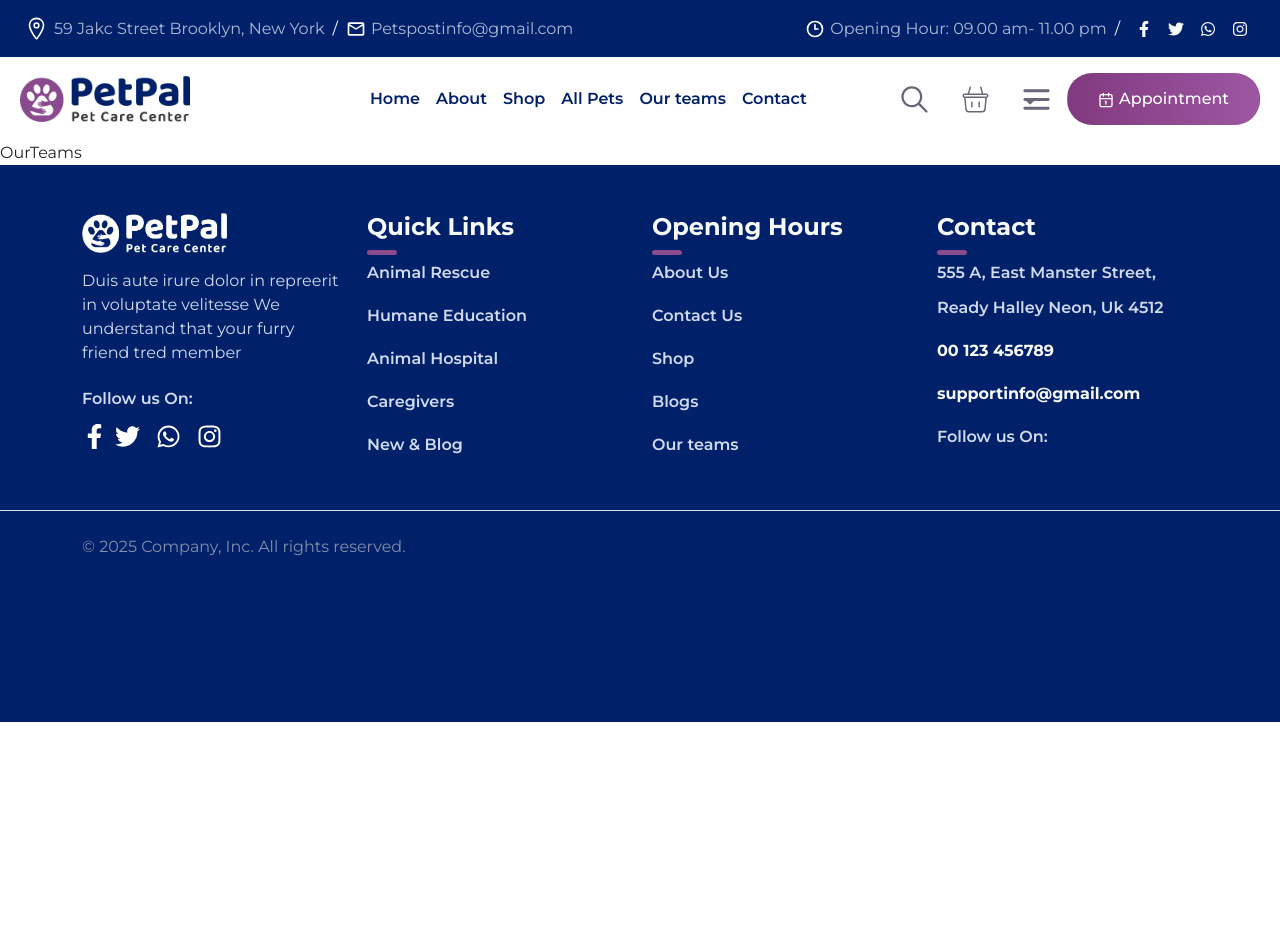
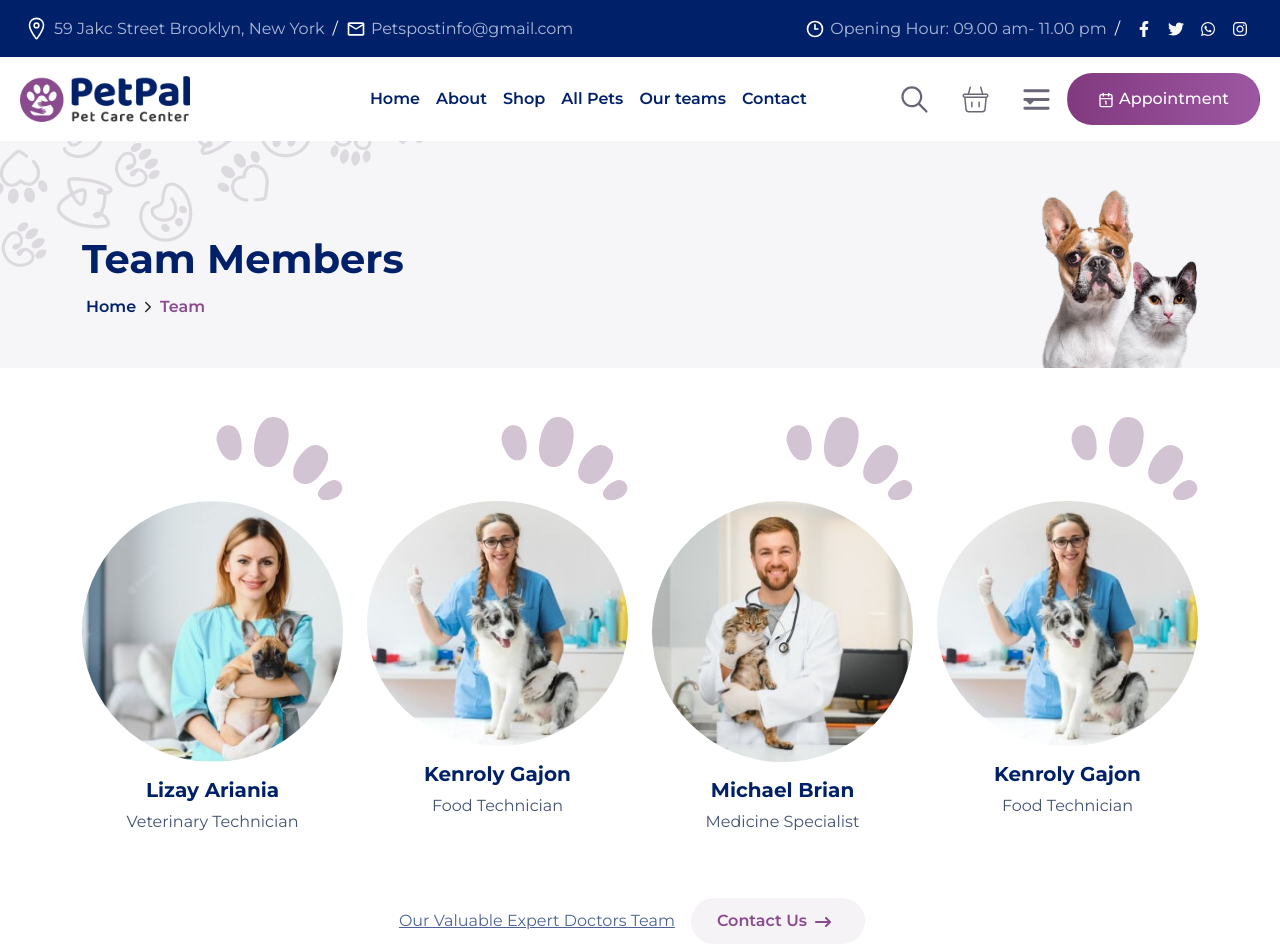
Before and after one commit to gahramanova/Petpal, a React (Vite) app: page /ourteams in a window 1280 px wide. Shown: the top 952 px of the page. Before the commit the page ends 800 px from the top, so only its background shows below. Built offline with nearby package versions, Linux system fonts and the light colour scheme.

Commit message:
Completed our teams page

```diff
--- /dev/null
+++ b/src/assets/sass/_ourteams.scss
@@ -0,0 +1,43 @@
+.team-section-one {
+    width: 100%;
+    height: auto;
+    background-color: #F6F5F7;
+    background-image: url("../img/animation.png") ;
+    background-position: cover;
+    background-repeat: no-repeat;
+
+    h1 {
+        color: #002169;
+    }
+}
+
+.team-section-two {
+    .team {
+        .card {
+            border: none;
+            background-color: none;
+            img {
+                object-fit: cover;
+                border-radius: 50%;
+                width: 100%;
+            }
+            .card-body {
+                h5 {
+                    color: #002168;
+                    font-weight: 700;
+                }
+                p {
+                    color: #445374;
+                }
+            }
+
+        }
+        .see-all-doctors {
+            background-color: #F6F3F6;
+            border-radius: 30px;
+            padding: 10px 25px;
+            color: #894B8D;
+            font-weight: 600;
+        }
+    }
+}
--- a/src/assets/sass/style.scss
+++ b/src/assets/sass/style.scss
@@ -3,4 +3,5 @@
 @forward "home";
 @forward "partners";
 @forward "about";
-@forward "shop"
+@forward "shop";
+@forward "ourteams"
--- a/src/pages/OurTeams.tsx
+++ b/src/pages/OurTeams.tsx
@@ -1,7 +1,99 @@
+import { IoIosArrowForward } from "react-icons/io"
+import { Link, NavLink } from "react-router-dom"
+import animals from "../assets/img/animals.png"
+import teamOne from "../assets/img/teamOne.jpg"
+import teamTwo from "../assets/img/teamTwo.jpg"
+import teamThree from "../assets/img/teamThree.jpg"
+import cardIcon from "../assets/img/cardIcon.svg"
+import { FaArrowRightLong } from "react-icons/fa6"
+
 
 const OurTeams = () => {
   return (
-    <div>OurTeams</div>
+    <>
+     <section className="team-section-one">
+        <div className="container">
+          <div className="d-flex justify-content-between align-items-center pt-5">
+            <div>
+              <h1 className="fw-bold">Team Members</h1>
+              <ul className="nav">
+                <li><NavLink to="/" className="nav-link p-1">Home</NavLink> </li>
+                <IoIosArrowForward style={{ alignSelf: "center" }} />
+                <li ><NavLink to="/ourteams" className="nav-link p-1" style={{ color: "#894B8D" }}>Team</NavLink></li>
+              </ul>
+            </div>
+            <div className="d-flex justify-content-end">
+              <img className="animals" src={animals} style={{ width: "100%" }} />
+            </div>
+          </div>
+        </div>
+      </section>
+      <section className="team-section-two">
+      <div className="container">
+      <div className="team mt-5">
+            <div className="row g-4">
+              <div className="col-12 col-sm-6 col-md-3 col-lg-3">
+                <div className="d-flex justify-content-end align-items-end">
+                  <img src={cardIcon} />
+                </div>
+                <div className="card">
+                  <img src={teamOne} className="card-img-top" />
+                  <div className="card-body">
+                    <h5 className="card-title text-center">Lizay Ariania</h5>
+                    <p className="card-text text-center">Veterinary Technician</p>
+
+                  </div>
+                </div>
+              </div>
+              <div className="col-12 col-sm-6 col-md-3 col-lg-3">
+                <div className="d-flex justify-content-end align-items-end">
+                  <img src={cardIcon} />
+                </div>
+                <div className="card">
+                  <img src={teamTwo} className="card-img-top" />
+                  <div className="card-body">
+                    <h5 className="card-title text-center">Kenroly Gajon</h5>
+                    <p className="card-text text-center">Food Technician</p>
+
+                  </div>
+                </div>
+              </div>
+              <div className="col-12 col-sm-6 col-md-3 col-lg-3">
+                <div className="d-flex justify-content-end align-items-end">
+                  <img src={cardIcon} />
+                </div>
+                <div className="card">
+                  <img src={teamThree} className="card-img-top" />
+                  <div className="card-body">
+                    <h5 className="card-title text-center">Michael Brian</h5>
+                    <p className="card-text text-center">Medicine Specialist</p>
+
+                  </div>
+                </div>
+              </div>
+              <div className="col-12 col-sm-6 col-md-3 col-lg-3">
+                <div className="d-flex justify-content-end align-items-end">
+                  <img src={cardIcon} />
+                </div>
+                <div className="card">
+                  <img src={teamTwo} className="card-img-top" />
+                  <div className="card-body">
+                    <h5 className="card-title text-center">Kenroly Gajon</h5>
+                    <p className="card-text text-center">Food Technician</p>
+
+                  </div>
+                </div>
+              </div>
+            </div>
+            <div className="d-flex justify-content-center align-items-center my-5">
+              <p style={{ color: "#4D6496" }} className="m-0"><u>Our Valuable Expert Doctors Team</u></p>
+              <Link to="/contact" ><button className="btn see-all-doctors mx-3">Contact Us<FaArrowRightLong className="mx-2"/>
+              </button></Link>
+            </div>
+          </div>
+      </div>
+      </section>
+    </>
   )
 }
 
```
